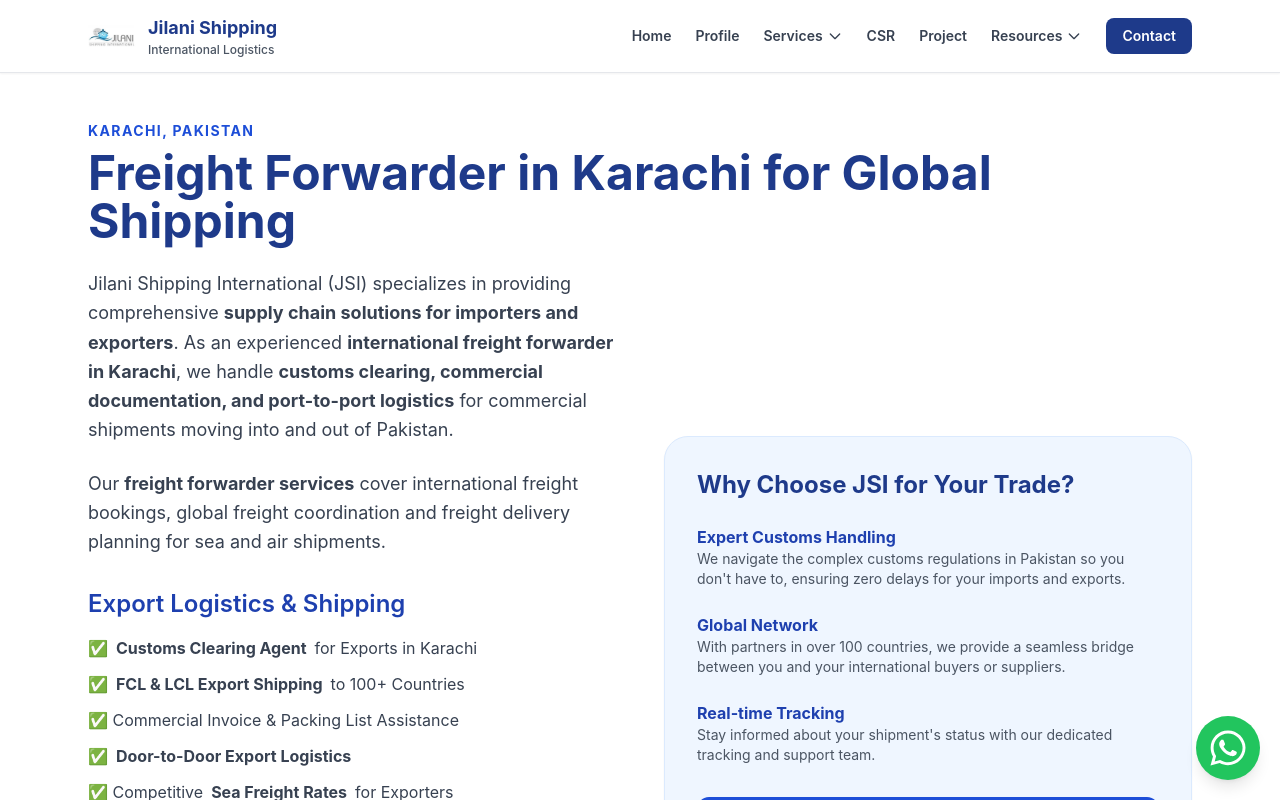
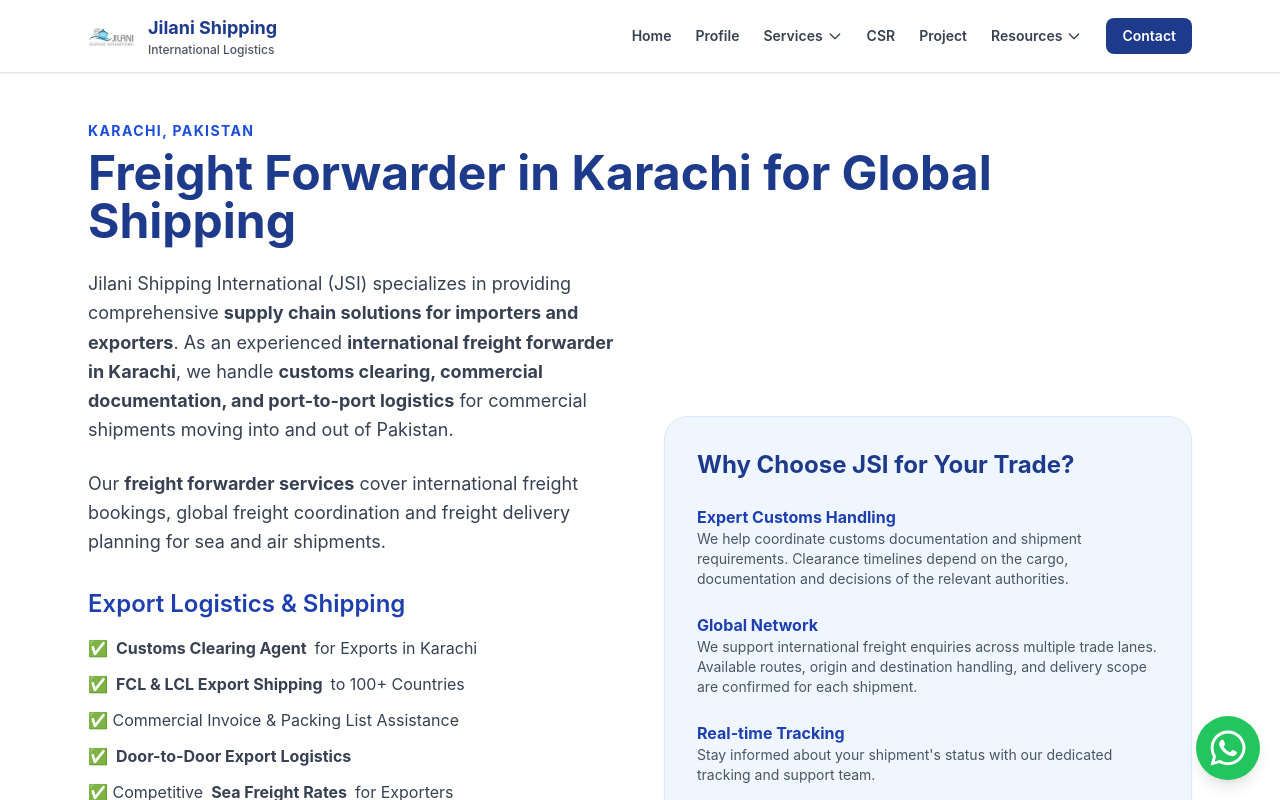
Before and after one commit to ubaidking1/JJ, a Next.js app: page /freight-forwarder-karachi in a window 1280 px wide. Shown: the top 800 px of the page. Built offline with nearby package versions, Linux system fonts and the light colour scheme.

Commit message:
Replace unsupported freight service guarantees with accurate wording

```diff
--- a/app/freight-forwarder-karachi/page.tsx
+++ b/app/freight-forwarder-karachi/page.tsx
@@ -65,11 +65,11 @@ export default function FreightForwarder() {
             <div className="space-y-6">
               <div>
                 <h3 className="font-bold text-blue-800">Expert Customs Handling</h3>
-                <p className="text-sm text-gray-600">We navigate the complex customs regulations in Pakistan so you don't have to, ensuring zero delays for your imports and exports.</p>
+                <p className="text-sm text-gray-600">We help coordinate customs documentation and shipment requirements. Clearance timelines depend on the cargo, documentation and decisions of the relevant authorities.</p>
               </div>
               <div>
                 <h3 className="font-bold text-blue-800">Global Network</h3>
-                <p className="text-sm text-gray-600">With partners in over 100 countries, we provide a seamless bridge between you and your international buyers or suppliers.</p>
+                <p className="text-sm text-gray-600">We support international freight enquiries across multiple trade lanes. Available routes, origin and destination handling, and delivery scope are confirmed for each shipment.</p>
               </div>
               <div>
                 <h3 className="font-bold text-blue-800">Real-time Tracking</h3>
@@ -117,7 +117,7 @@ export default function FreightForwarder() {
             <details className="border rounded-xl p-5"><summary className="font-bold cursor-pointer">Does Jilani Shipping handle imports into Pakistan?</summary><p className="mt-3 text-gray-600">Yes. We arrange commercial import shipments to Karachi from China, UAE, UK, USA, Europe and other international origins through FCL, LCL and air freight.</p></details>
             <details className="border rounded-xl p-5"><summary className="font-bold cursor-pointer">Do you also export shipments from Karachi?</summary><p className="mt-3 text-gray-600">Yes. We provide export freight booking, documentation, customs support and international shipping from Karachi to worldwide destinations.</p></details>
             <details className="border rounded-xl p-5"><summary className="font-bold cursor-pointer">Are you a freight forwarder and customs clearing agent in Karachi?</summary><p className="mt-3 text-gray-600">Yes. We combine freight forwarding with customs clearance coordination at Karachi Port and Port Qasim, so booking, clearance and delivery stay under one team.</p></details>
-            <details className="border rounded-xl p-5"><summary className="font-bold cursor-pointer">How do I choose a freight forwarder in Karachi?</summary><p className="mt-3 text-gray-600">Ask for an itemised quotation, confirm what is included (origin, freight, destination, customs, delivery), check trade-body membership such as PIFFA, and compare communication speed. We list every charge before you book.</p></details>
+            <details className="border rounded-xl p-5"><summary className="font-bold cursor-pointer">How do I choose a freight forwarder in Karachi?</summary><p className="mt-3 text-gray-600">Ask for an itemised quotation, confirm what is included (origin, freight, destination, customs, delivery), check trade-body membership such as PIFFA, and compare communication speed. Ask for an itemised quotation showing the included services, charges and exclusions before confirming a shipment.</p></details>
             <details className="border rounded-xl p-5"><summary className="font-bold cursor-pointer">What information is needed for a freight quote?</summary><p className="mt-3 text-gray-600">Commodity, weight or CBM, package count, POL, POD, Incoterm, container type and cargo-ready date.</p></details>
           </div>
         </section>
```
